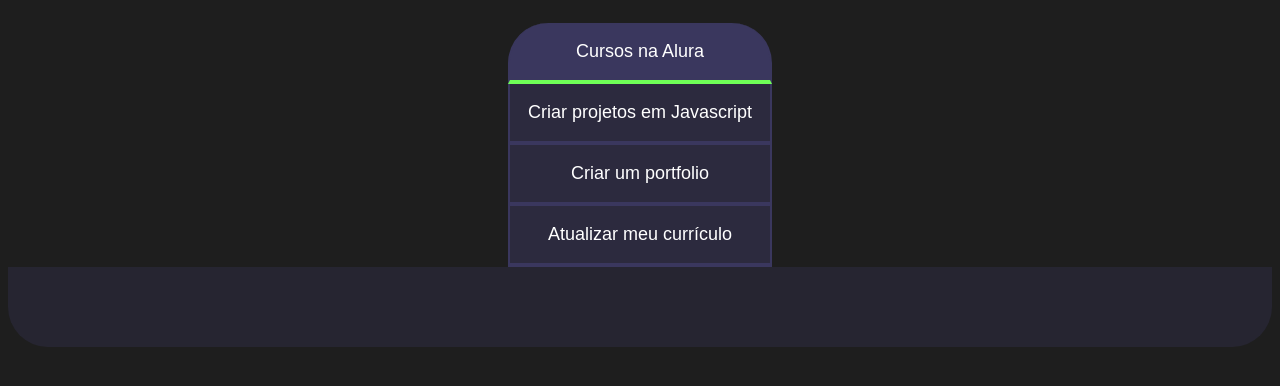
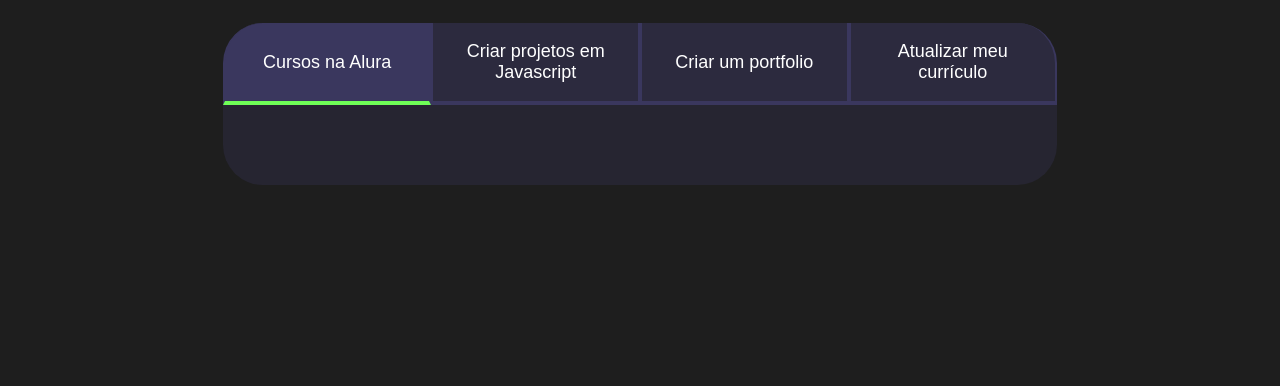
Before and after one commit to M4r1l0o/Projet-o-do-Muril-o, a plain HTML site: page index.html in a window 1280 px wide. Shown: the part 80-466 px from the top of the page. Drawn offline with Linux system fonts and the light colour scheme.

Commit message:
Alterações UNI 1

```diff
--- a/index.html
+++ b/index.html
@@ -6,20 +6,16 @@
     <title>Meus objetivos do ano</title>
     <link rel="stylesheet" href="style.css" />
   </head>
-
   <body>
     <section class="conteudo-principal">
       <h2 class="titulo-principal">Meus Objetivos do ano<span>_</span></h2>
+   <div class="conteudo">
   <div class="botoes">
     <button class="botao ativo">Cursos na Alura</button>
     <button class="botao">Criar projetos em Javascript</button>
     <button class="botao">Criar um portfolio</button>
     <button class="botao">Atualizar meu currículo</button>
-        <script src="main.js"></script>
   </div>
-    </section>
-  </body>
-</html>
   <div class="abas-textos">
     <div class="aba-conteudo">
       <h3 class="aba-conteudo-titulo-principal">Estudar 4 cursos na Alura</h3>
@@ -52,3 +48,4 @@
       </h4>
     </div>
   </div>
+</div>
--- a/style.css
+++ b/style.css
@@ -57,11 +57,16 @@
 
 @media screen and (min-width: 768px) {
   /* Código omitido */
-
+   .botoes {
+    display: flex;
+  }
+}
+.botao:first-child {
+    border-radius: 40px 0 0 0;
+  }
   .botao:last-child {
     border-radius: 0 40px 0 0;
   }
-}
 .ativo {
   background-color: var(--botao-ativo);
   border-bottom: 4px solid var(--verde);
```
Lines whose indentation alone changed are shown as unchanged.
